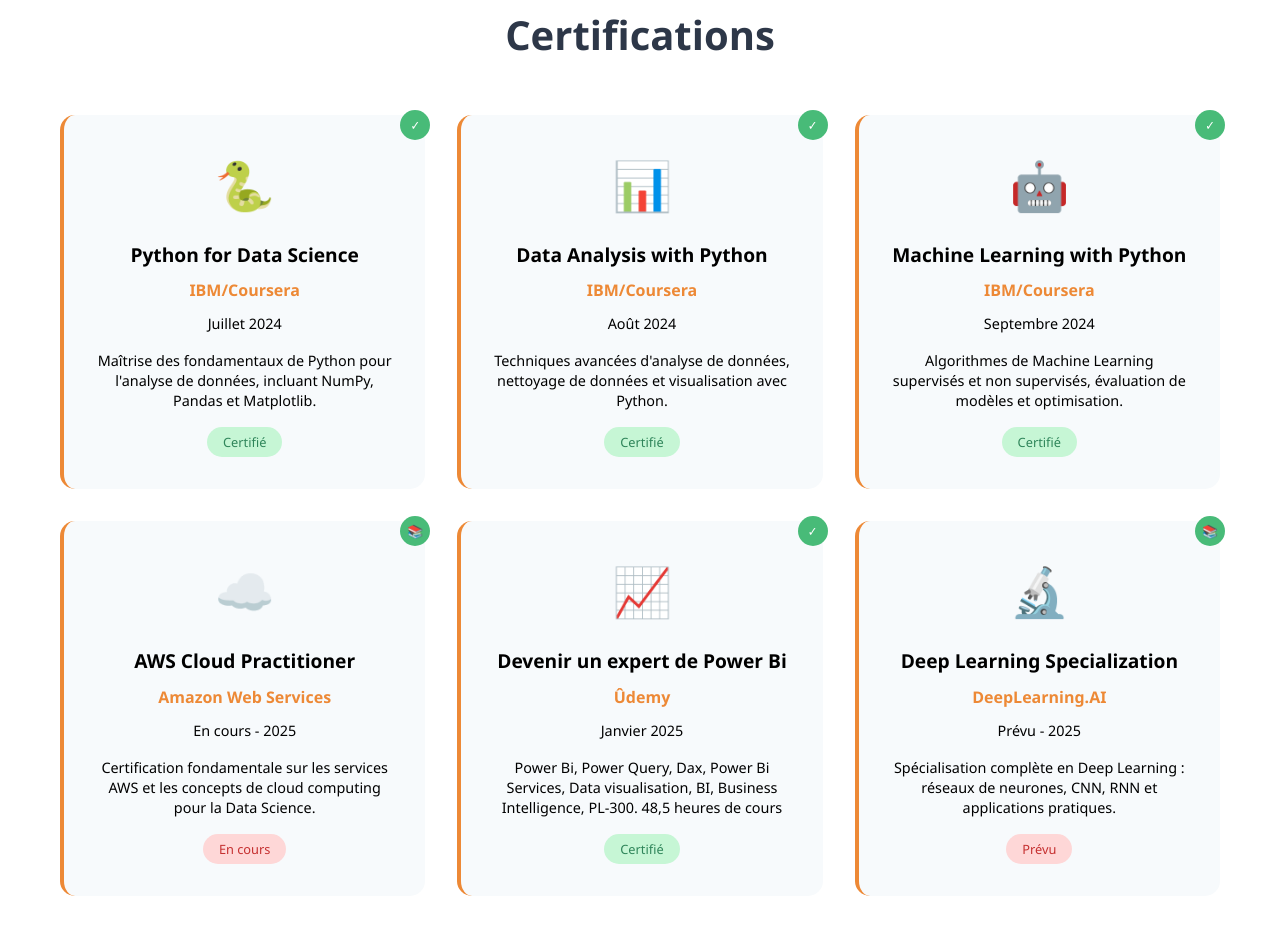
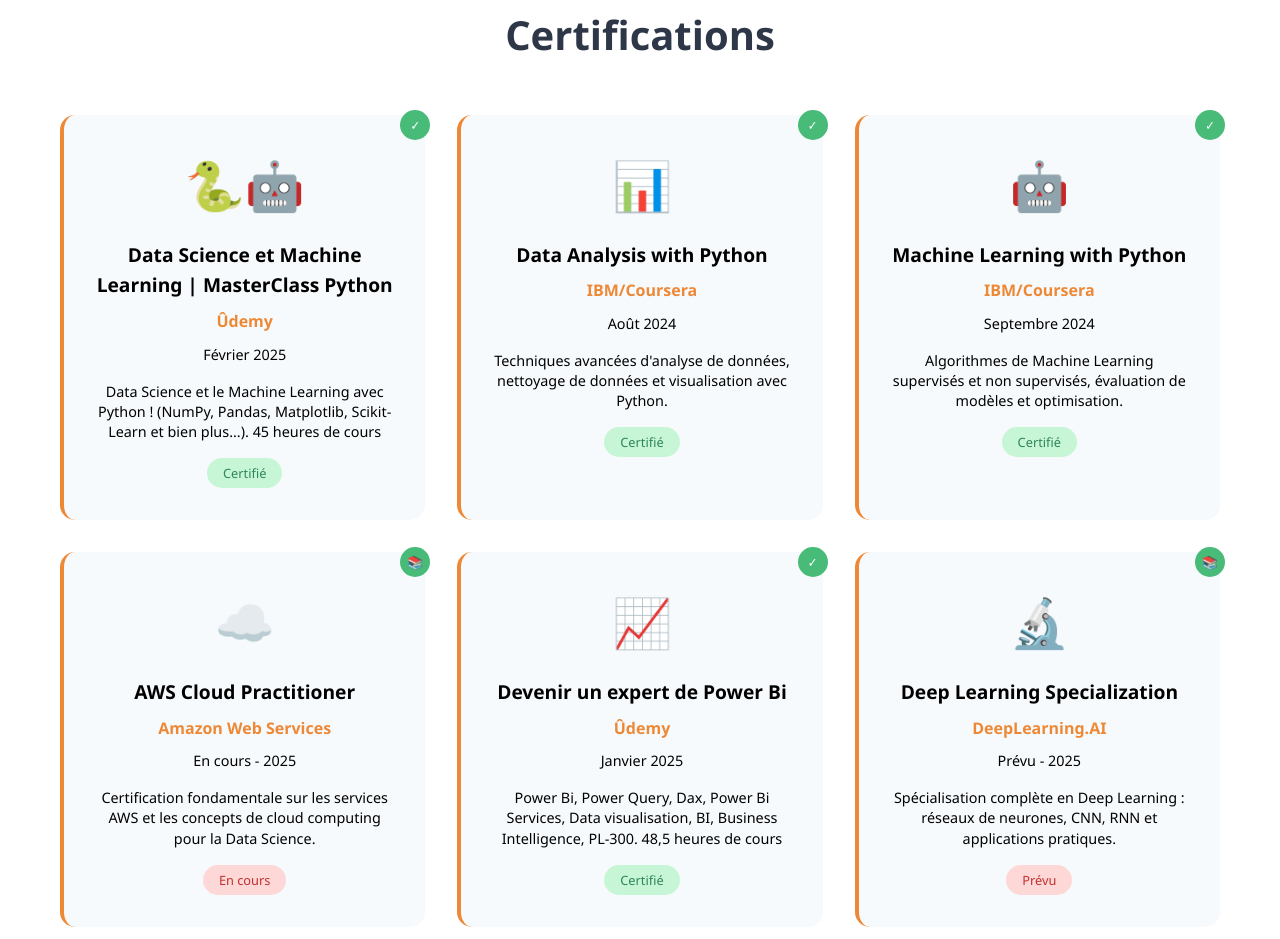
Before and after one commit to bigirimanainnocent12/PORTFOLIO, a plain HTML site: page index.html in a window 1280 px wide. Shown: the part 4708-5647 px from the top of the page. Drawn offline with Linux system fonts and the light colour scheme.

Commit message:
Update index.html

```diff
--- a/index.html
+++ b/index.html
@@ -733,12 +733,13 @@
             <div class="certifications-grid">
                 <div class="certification-card">
                     <div class="certification-badge">✓</div>
-                    <div class="certification-icon">🐍</div>
-                    <div class="certification-title">Python for Data Science</div>
-                    <div class="certification-provider">IBM/Coursera</div>
-                    <div class="certification-date">Juillet 2024</div>
+                    <div class="certification-icon">🐍🤖</div>
+                    <div class="certification-title">Data Science et Machine Learning | MasterClass Python</div>
+                    <div class="certification-provider">Ûdemy</div>
+                    <div class="certification-date">Février 2025</div>
                     <div class="certification-description">
-                        Maîtrise des fondamentaux de Python pour l'analyse de données, incluant NumPy, Pandas et Matplotlib.
+                        Data Science et le Machine Learning avec Python ! (NumPy, Pandas, Matplotlib, Scikit-Learn et bien plus...).
+                        45 heures de cours
                     </div>
                     <div class="certification-status status-completed">Certifié</div>
                 </div>
```
